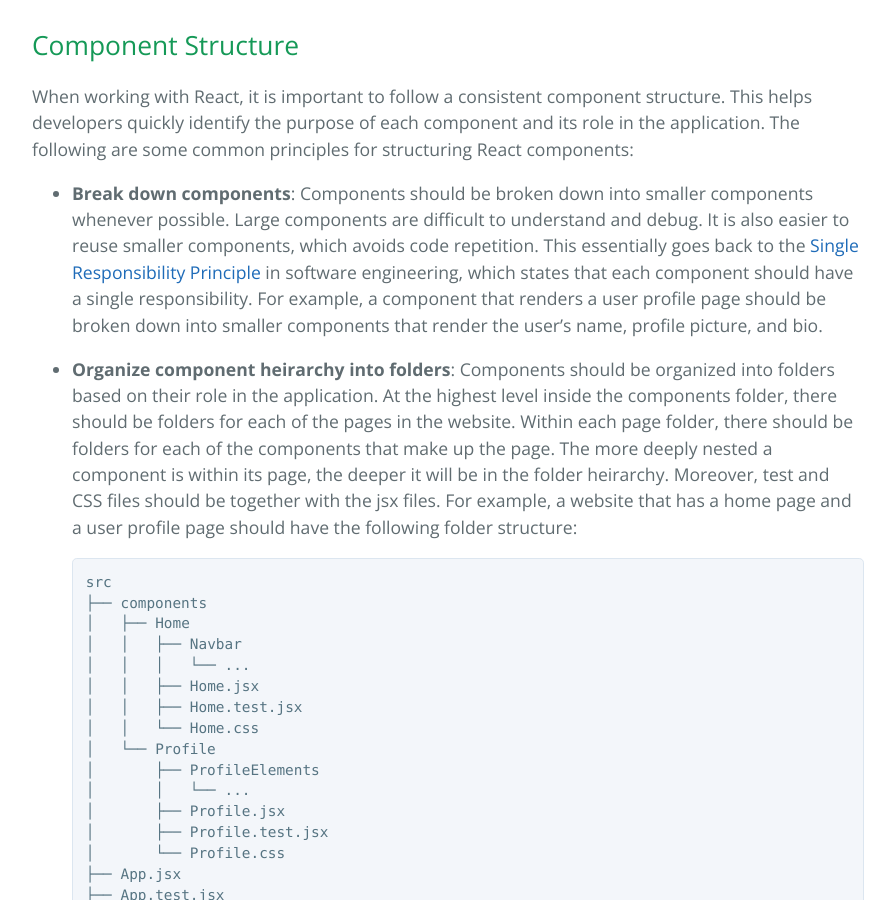
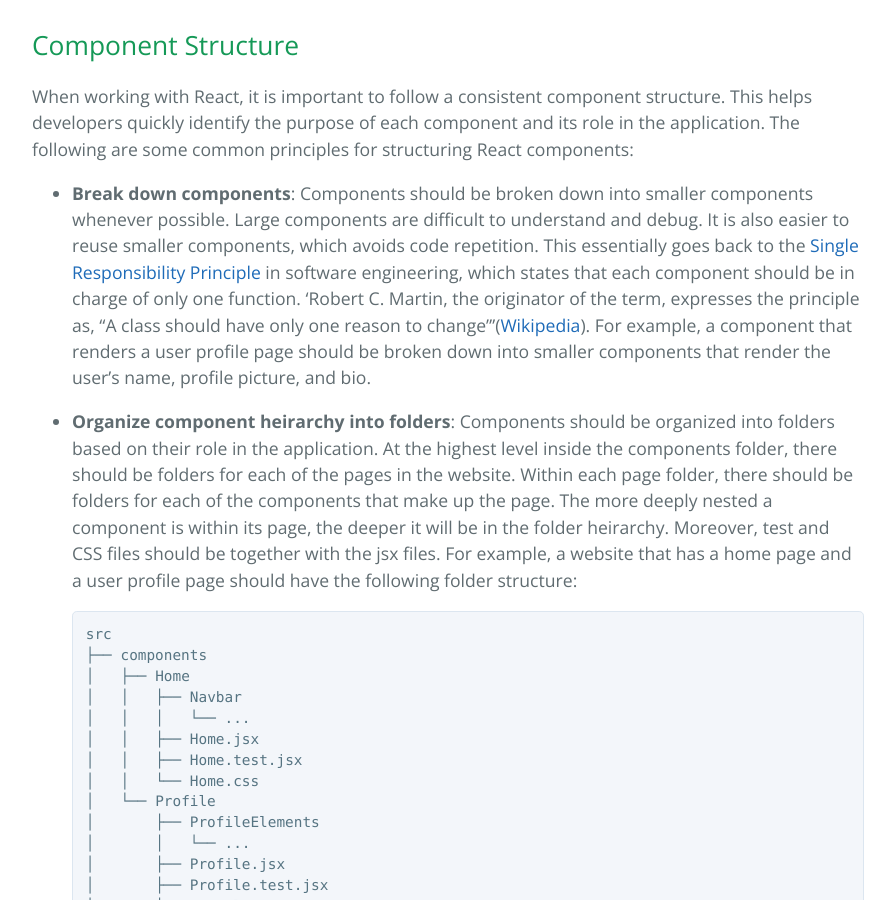
Before and after one commit to learning-software-engineering/learning-software-engineering.github.io, a Jekyll site: the page built from Topics/Tech_Stacks/Writing_Clean_React_Code.md, in a window 1280 px wide and 900 px high, scrolled down 2544 px. Shown: the whole window, without its empty margins (192-1087 px from the left). Built offline with Jekyll 4.4.1, drawn with Linux system fonts in a browser that asks for light colours; our own code applies the rules of GitHub Pages for plain Markdown files.

Commit message:
Update explanation of the SRP to be more descriptive

```diff
--- a/Topics/Tech_Stacks/Writing_Clean_React_Code.md
+++ b/Topics/Tech_Stacks/Writing_Clean_React_Code.md
@@ -5,7 +5,7 @@
 1. [Introduction](#introduction)
 2. [Naming](#naming)
 3. [Component Structure](#component-structure)
-4. [Final Remarks](#final-Remarks)
+4. [Final Remarks](#final-remarks)
 5. [Citations](#citations)
 
 ## Introduction
@@ -55,7 +55,7 @@ As to what you should name your classes, a popular convention is to use the BEM
 
 When working with React, it is important to follow a consistent component structure. This helps developers quickly identify the purpose of each component and its role in the application. The following are some common principles for structuring React components:
 
-- **Break down components**: Components should be broken down into smaller components whenever possible. Large components are difficult to understand and debug. It is also easier to reuse smaller components, which avoids code repetition. This essentially goes back to the [Single Responsibility Principle](https://en.wikipedia.org/wiki/Single-responsibility_principle) in software engineering, which states that each component should have a single responsibility. For example, a component that renders a user profile page should be broken down into smaller components that render the user's name, profile picture, and bio.
+- **Break down components**: Components should be broken down into smaller components whenever possible. Large components are difficult to understand and debug. It is also easier to reuse smaller components, which avoids code repetition. This essentially goes back to the [Single Responsibility Principle](https://en.wikipedia.org/wiki/Single-responsibility_principle) in software engineering, which states that each component should be in charge of only one function. 'Robert C. Martin, the originator of the term, expresses the principle as, "A class should have only one reason to change"'([Wikipedia](https://en.wikipedia.org/wiki/Single-responsibility_principle)). For example, a component that renders a user profile page should be broken down into smaller components that render the user's name, profile picture, and bio.
 
 - **Organize component heirarchy into folders**: Components should be organized into folders based on their role in the application. At the highest level inside the components folder, there should be folders for each of the pages in the website. Within each page folder, there should be folders for each of the components that make up the page. The more deeply nested a component is within its page, the deeper it will be in the folder heirarchy. Moreover, test and CSS files should be together with the jsx files. For example, a website that has a home page and a user profile page should have the following folder structure:
 
```
